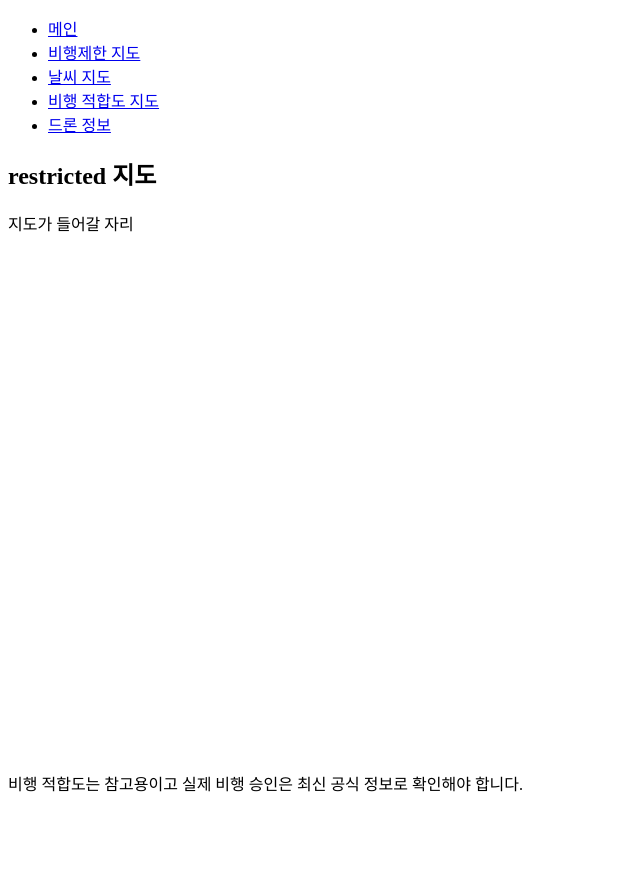
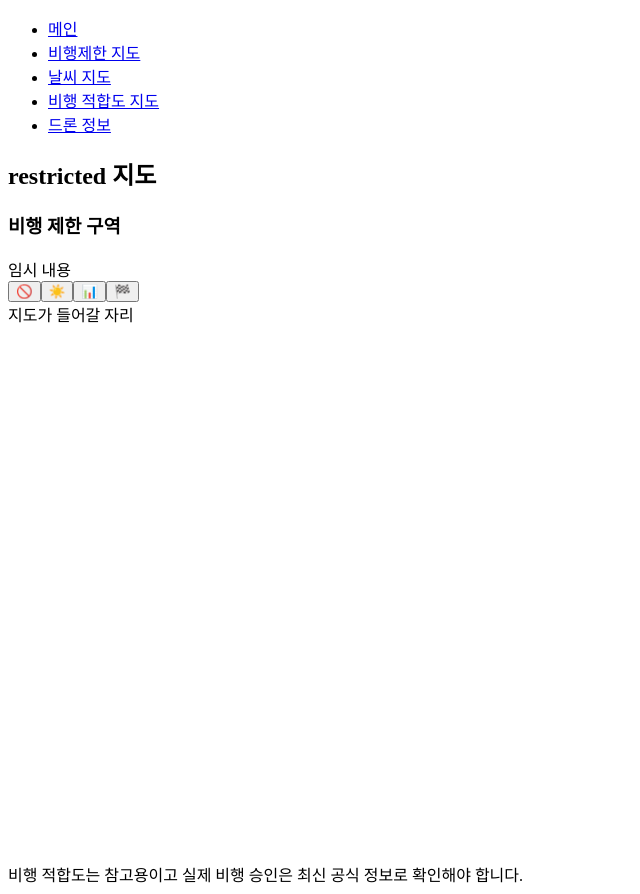
Before and after one commit to Nopen00/sol_project_1, a React (Vite) app in the folder frontend/: page /map/restricted in a window 1280 px wide. Shown: the whole page, without its empty margins (0-640 px from the left). Before the commit the page ends 803 px from the top, so only its background shows below. Built offline with nearby package versions, Linux system fonts and the light colour scheme.

Commit message:
3. 프론트 레이어 토글 아이콘, 정보 박스 추가

```diff
--- /dev/null
+++ b/frontend/src/components/InfoBox.tsx
@@ -0,0 +1,15 @@
+import type { ReactNode } from "react";
+
+interface InfoBoxProps {
+  title: string;
+  children: ReactNode;
+}
+
+export default function InfoBox({ title, children }: InfoBoxProps) {
+  return (
+    <div>
+      <h3>{title}</h3>
+      <div>{children}</div>
+    </div>
+  );
+}
--- a/frontend/src/features/map/MapScreen.tsx
+++ b/frontend/src/features/map/MapScreen.tsx
@@ -1,11 +1,55 @@
+import { useState } from "react";
+import InfoBox from "../../components/InfoBox";
+
 interface MapScreenProps {
   mode: string;
 }
 
+const LAYERS = [
+  { id: "restricted", label: "비행 제한 구역", icon: "🚫" },
+  { id: "weather", label: "날씨", icon: "☀️" },
+  { id: "suitability", label: "비행 적합도", icon: "📊" },
+  { id: "grid", label: "격자 on/off", icon: "🏁" },
+];
+
 export const MapScreen = ({ mode }: MapScreenProps) => {
+  const [activeLayerIds, setActiveLayerIds] = useState<string[]>([mode]);
+
+  const handleLayerToggle = (layerId: string) => {
+    if (activeLayerIds.includes(layerId)) {
+      setActiveLayerIds(activeLayerIds.filter((id) => id !== layerId));
+    } else {
+      setActiveLayerIds([...activeLayerIds, layerId]);
+    }
+  };
+
   return (
     <section>
       <h2>{mode} 지도</h2>
+      <div>
+        {activeLayerIds.map((layerId) => {
+          const layer = LAYERS.find((item) => item.id === layerId);
+          return (
+            <InfoBox key={layerId} title={layer ? layer.label : layerId}>
+              임시 내용
+            </InfoBox>
+          );
+        })}
+      </div>
+      <div>
+        {LAYERS.map((layer) => (
+          <button
+            type="button"
+            title={layer.label}
+            key={layer.id}
+            onClick={() => {
+              handleLayerToggle(layer.id);
+            }}
+          >
+            {layer.icon}
+          </button>
+        ))}
+      </div>
       <div style={{ height: "70vh" }}>지도가 들어갈 자리</div>
     </section>
   );
--- a/frontend/src/pages/MapPage.tsx
+++ b/frontend/src/pages/MapPage.tsx
@@ -1,12 +1,12 @@
 import { Navigate, useParams } from "react-router-dom";
 import { MapScreen } from "../features/map/MapScreen";
 
-const Map_Modes = ["restricted", "weather", "suitability"];
+const MAP_MODES = ["restricted", "weather", "suitability"];
 
 export const MapPage = () => {
   const { mode } = useParams();
 
-  if (!mode || !Map_Modes.includes(mode)) {
+  if (!mode || !MAP_MODES.includes(mode)) {
     return <Navigate to={"/"} replace />;
   }
   return <MapScreen mode={mode} key={mode} />;
```
